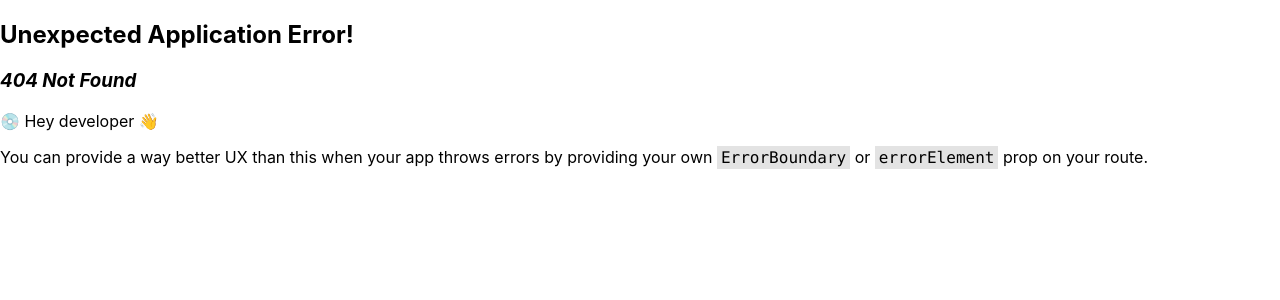
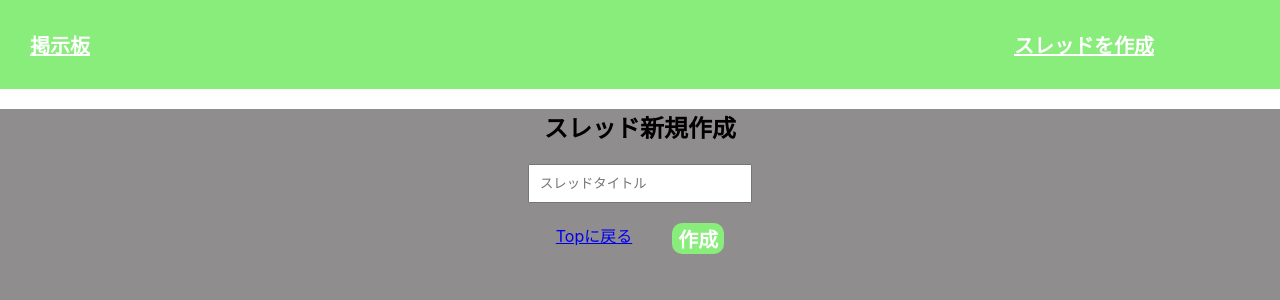
Before and after one commit to Kenji-Goto/react-station-kiso1, a React (Create React App) app: page /threads/new in a window 1280 px wide. Before the commit this address had no page. Shown: the top 300 px of the page. Built offline with nearby package versions, Linux system fonts and the light colour scheme.

Commit message:
[finish] step3

```diff
--- a/src/App.css
+++ b/src/App.css
@@ -1,5 +1,5 @@
 .App-header{
-  background-color: rgb(36, 251, 8);
+  background-color: rgb(136, 237, 122);
   display: flex;
   justify-content: space-between;
 }
--- a/src/App.js
+++ b/src/App.js
@@ -9,7 +9,7 @@ function App() {
     <div>
       <header className="App-header">
         <Link to="/" className='sign'>掲示板</Link>
-        <Link to="/threads" className='make'>スレッドを作成</Link>
+        <Link to="/threads/new" className='make'>スレッドを作成</Link>
       </header>
       <Outlet />
     </div>
--- /dev/null
+++ b/src/Threads/ThreadCreate.js
@@ -0,0 +1,35 @@
+import axios from 'axios'
+import './Threads.css';
+import { Link } from 'react-router-dom';
+
+
+export function Threads() {
+
+
+
+    function createThread(threadName) {
+        axios.post("https://railway.bulletinboard.techtrain.dev/threads", {
+            "title": threadName
+        })
+    }
+
+
+
+    return (
+        <div className='content'>
+            <h2 className='title'>スレッド新規作成</h2>
+            <form>
+                <input type='text' placeholder='スレッドタイトル' id="threadName" />
+            </form>
+            <div className='Flex'>
+                <Link to="/">Topに戻る</Link>
+                <a href='/'>
+                    <button type='button' onClick={() => createThread(document.getElementById("threadName").value)}>作成</button>
+                </a>
+            </div>
+        </div>
+    )
+
+}
+
+export default Threads;
--- /dev/null
+++ b/src/Threads/Threads.css
@@ -0,0 +1,54 @@
+.content{
+    margin: 0 auto;
+    width: 100%;
+    height: 100vh;
+    background-color: #8f8d8d;
+
+}
+
+.title{
+    text-align: center;
+}
+
+.Flex{
+    margin: 20px;
+    display: flex;
+    justify-content: center;
+}
+
+button{
+    margin-left: 40px;
+    background-color: rgb(136, 237, 122);
+    border: none;
+    font-size: 20px;
+    font-weight: bolder;
+    color: white;
+    border-radius: 10px;
+}
+
+button:hover{
+    background-color: aqua;
+}
+
+.threadName{
+    margin: 0 auto;
+    border-spacing: 2px;
+
+}
+
+.threadName td {
+    border: 1px solid #00004f;
+    border-radius: 3px;
+    width: 300px;
+    height: 40px;
+    background-color: #fff;
+}
+
+form{
+    text-align: center;
+}
+
+form input{
+    padding: 10px;
+    width: 200px;
+}
--- a/src/Threads/Threads.js
+++ /dev/null
@@ -1,18 +0,0 @@
-import axios from 'axios'
-
-
-export function Threads(){
-axios.get("https://virtserver.swaggerhub.com/INFO_3/BulletinBoardApplication/1.0.0/threads?offset=1")
-.then((response) => {
-    console.log(response.data)
-})
-.catch((error)=>console.log(error))
-
-
-return(
-    <p>新着スレッド</p>
-)
-
-}
-
-export default Threads;
--- /dev/null
+++ b/src/Threads/ThreadsList.js
@@ -0,0 +1,41 @@
+
+import axios from "axios";
+import "./Threads.css";
+import { useEffect, useState } from "react";
+
+export function ThreadsList() {
+
+    const [threadsList, setThreadsList] = useState([])
+
+
+    useEffect(() => {
+        axios.get("https://railway.bulletinboard.techtrain.dev/threads?offset=0")
+            .then((response) => {
+                console.log(response)
+                setThreadsList(response.data)
+
+            })
+    }, [])
+
+
+
+    function showList() {
+        return (
+            threadsList.map(data => <tr><td className="threadNames">{data.title}</td></tr>)
+        )
+    }
+
+    return (
+        <div className="content">
+            <h2 className="title">新着スレッド</h2>
+            <table className="threadName">
+                <tbody>
+                    {showList()}
+                </tbody>
+            </table>
+        </div>
+
+    )
+}
+
+export default ThreadsList;
--- a/src/index.js
+++ b/src/index.js
@@ -9,14 +9,16 @@ import {
   Route,
   RouterProvider,
 } from 'react-router-dom';
-import  Threads  from './Threads/Threads';
+import  ThreadCreate  from './Threads/ThreadCreate';
+import {ThreadsList} from './Threads/ThreadsList';
 
 
 
 const router = createBrowserRouter(
   createRoutesFromElements(
     <Route path="/" element={<App />}>
-      <Route path="threads" element={<Threads />} />
+      <Route path="/" element={<ThreadsList />} />
+      <Route path="threads/new" element={<ThreadCreate />} />
     </Route>
   )
 );
```
